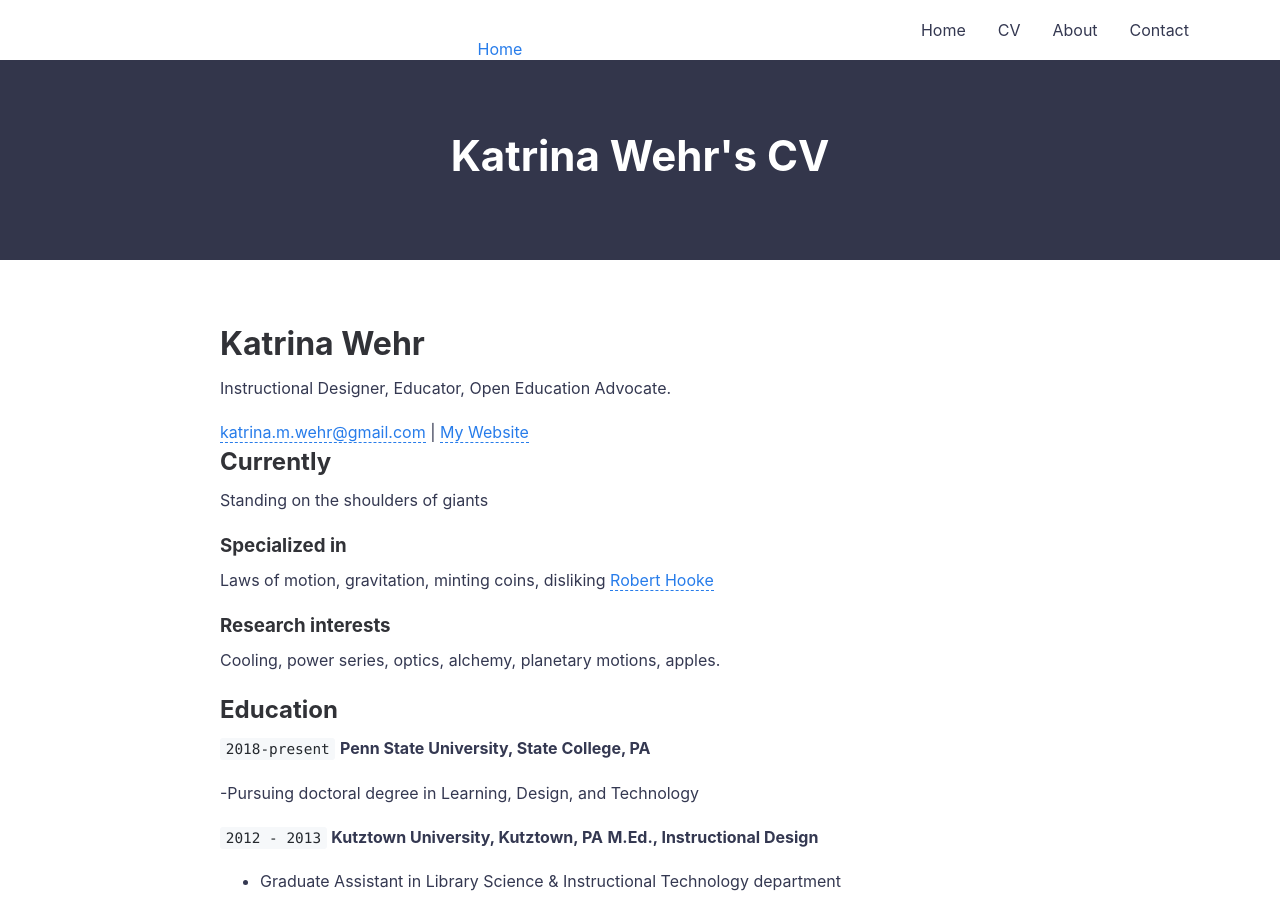
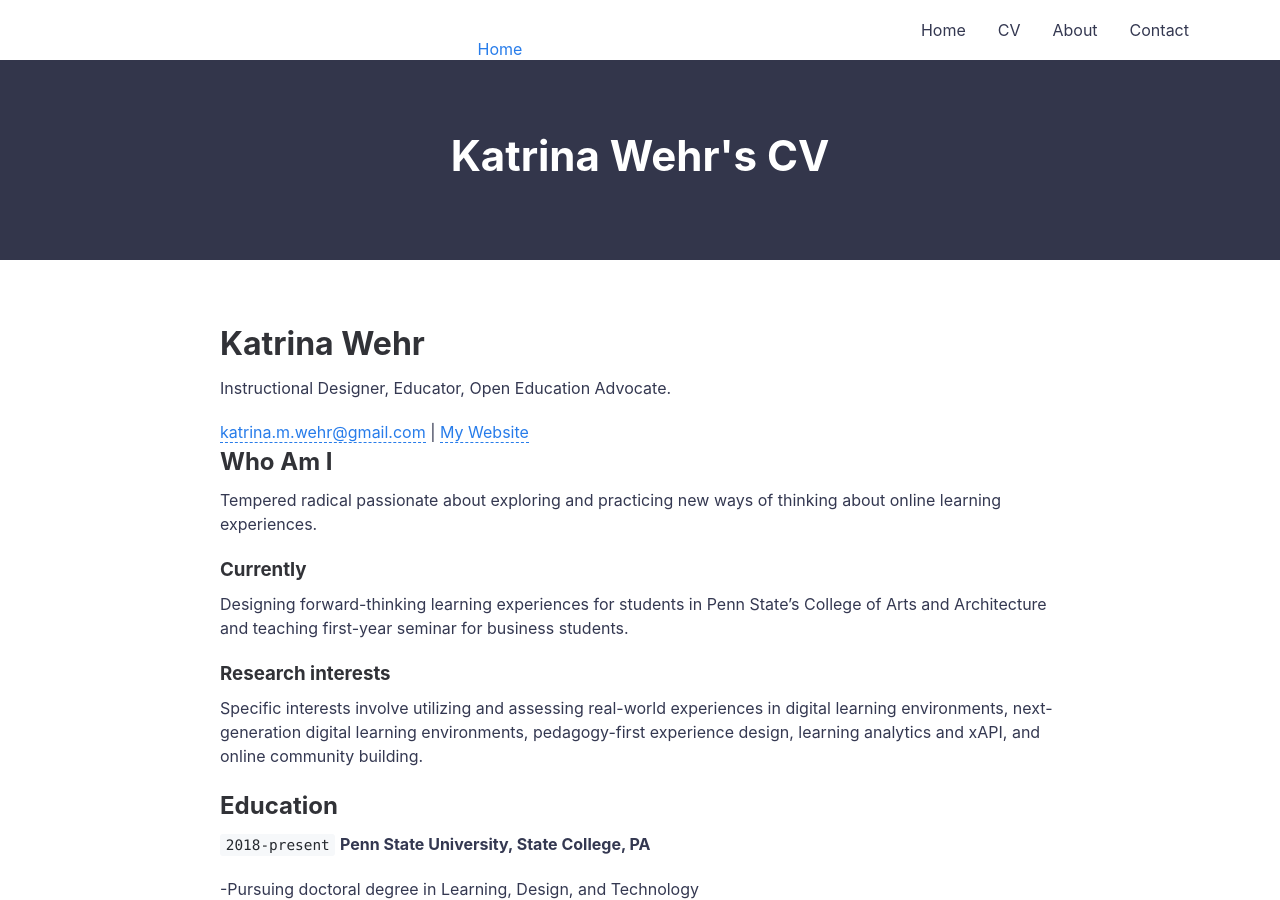
Before and after one commit to kat-wehr/kat-wehr.github.io, a Jekyll site: the page built from cv.md, in a window 1280 px wide and 900 px high. Built offline with Jekyll 4.4.1, drawn with Linux system fonts in a browser that asks for light colours.

Commit message:
Update cv.md

```diff
--- a/cv.md
+++ b/cv.md
@@ -13,18 +13,18 @@ Instructional Designer, Educator, Open Education Advocate.
 </div>
 
 
-## Currently
+## Who Am I
 
-Standing on the shoulders of giants
+Tempered radical passionate about exploring and practicing new ways of thinking about online learning experiences.
 
-### Specialized in
+### Currently
 
-Laws of motion, gravitation, minting coins, disliking [Robert Hooke](http://en.wikipedia.org/wiki/Robert_Hooke)
+Designing forward-thinking learning experiences for students in Penn State's College of Arts and Architecture and teaching first-year seminar for business students.
 
 
 ### Research interests
 
-Cooling, power series, optics, alchemy, planetary motions, apples.
+Specific interests involve utilizing and assessing real-world experiences in digital learning environments, next-generation digital learning environments, pedagogy-first experience design, learning analytics and xAPI, and online community building.
 
 
 ## Education
```
